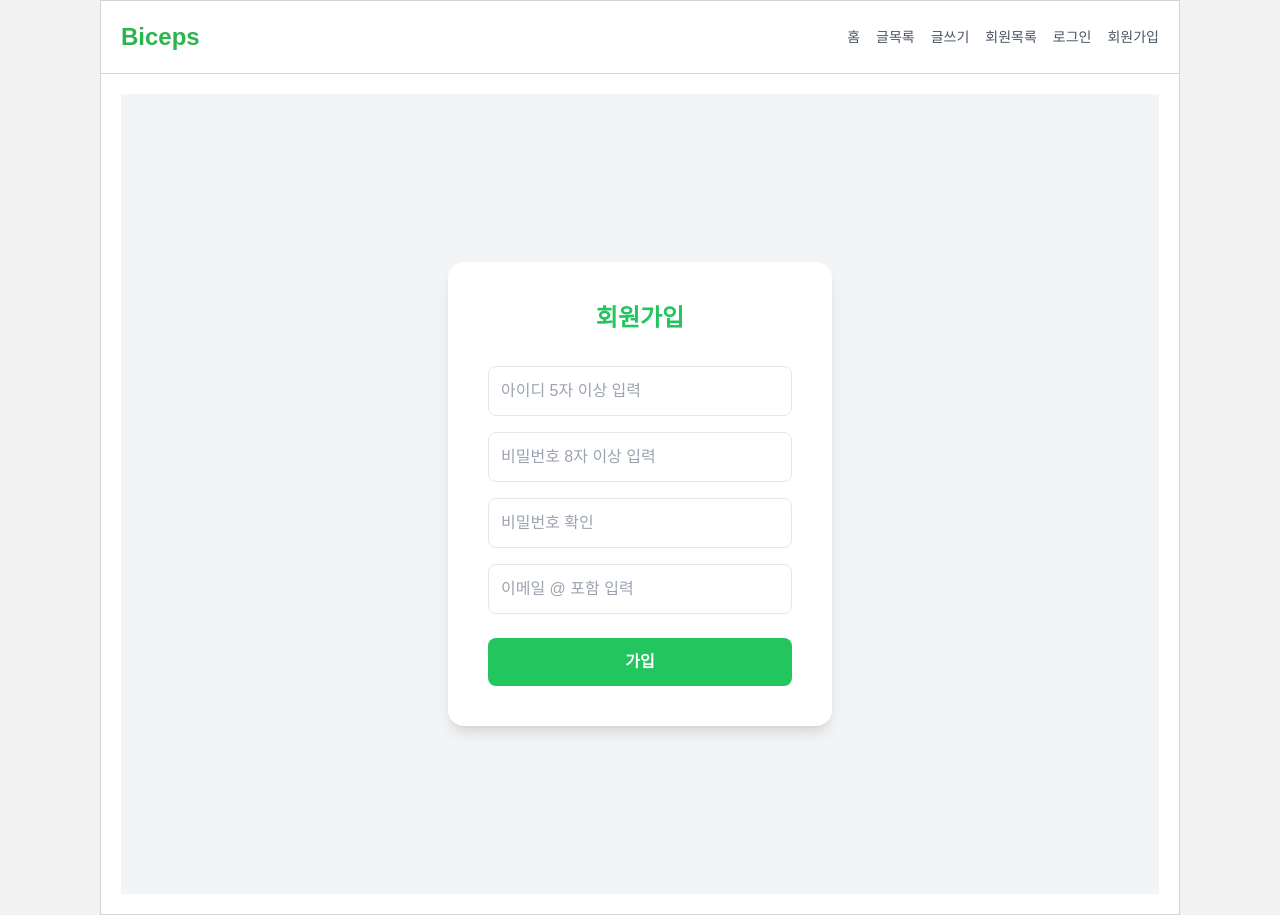
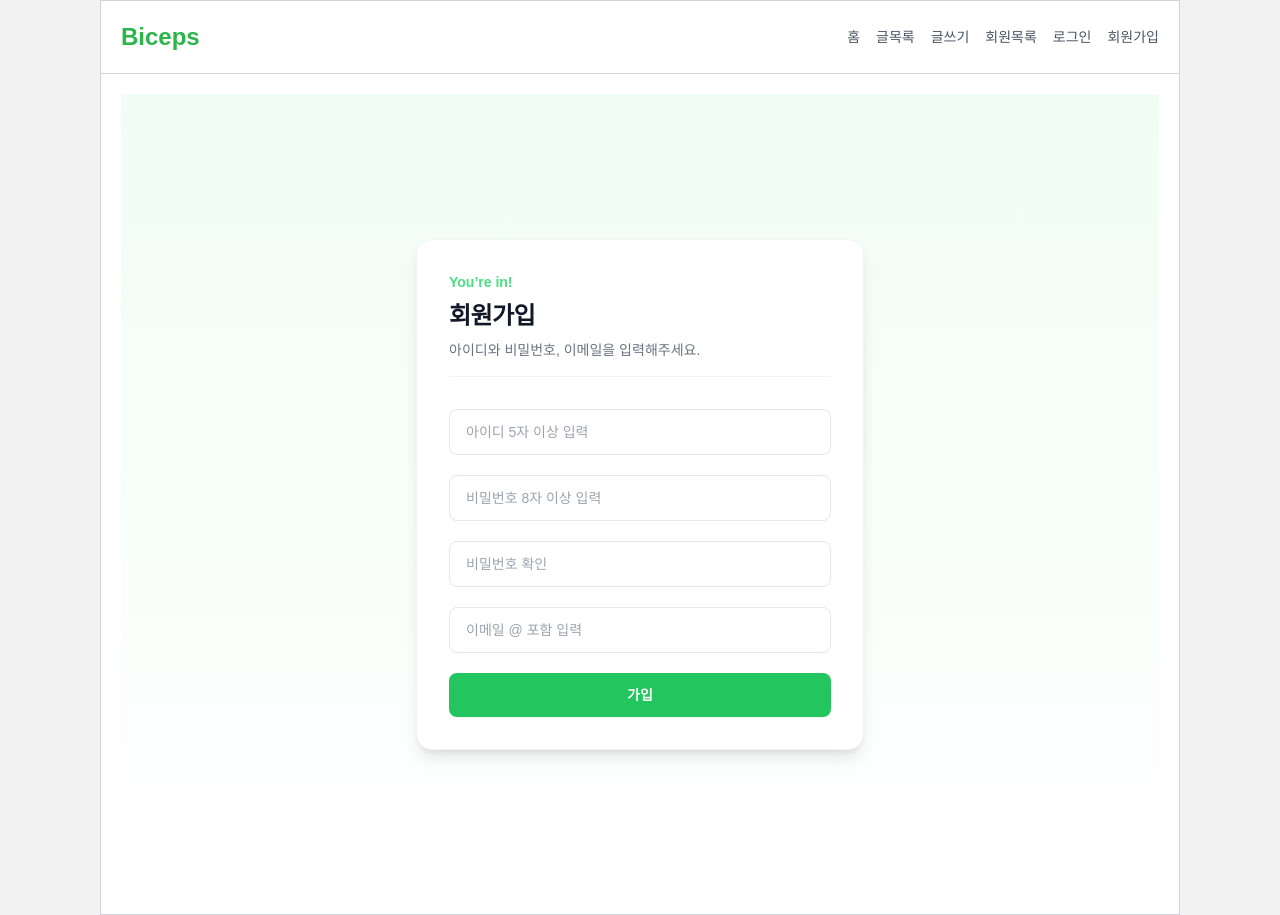
Before and after one commit to kjfcvx12/RedHat-Team-4, a React (Vite) app: page /join in a window 1280 px wide. Built offline with nearby package versions, Linux system fonts and the light colour scheme.

Commit message:
edit login, join css

```diff
--- a/src/components/Join.jsx
+++ b/src/components/Join.jsx
@@ -1,48 +1,48 @@
-import React, { useState } from 'react';
-import { useNavigate } from 'react-router-dom';
+import React, {useState} from 'react';
+import {useNavigate} from 'react-router-dom';
 
 const Join = () => {
 
-    const [userId,setUserId]=useState('');
-    const [pw,setPw]=useState('');
-    const [pw2,setPw2]=useState('');
-    const [email,setEmail]=useState(null);
-    const navigator=useNavigate();
+    const [userId, setUserId] = useState('');
+    const [pw, setPw] = useState('');
+    const [pw2, setPw2] = useState('');
+    const [email, setEmail] = useState(null);
+    const navigator = useNavigate();
 
-    const onJoin=(e)=>{
+    const onJoin = (e) => {
         e.preventDefault();
 
-        const user={userId, pw, email};
+        const user = {userId, pw, email};
 
-        if (userId.length<5){
+        if (userId.length < 5) {
             alert('아이디를 5자 이상 입력하세요!');
             return;
         }
 
-        if (pw.length<8){
+        if (pw.length < 8) {
             alert('비밀번호를 8자 이상 입력하세요!');
             return;
         }
 
-        if (pw!==pw2){
+        if (pw !== pw2) {
             alert('비밀번호를 다시 확인해주세요~');
             return;
         }
 
-        if (email===null){
+        if (email === null) {
             alert('이메일 입력해주세요!!!')
             return;
         }
 
-        let users=JSON.parse(localStorage.getItem("users")) || [];
+        let users = JSON.parse(localStorage.getItem("users")) || [];
 
-        if (users.some((e)=> e.userId === userId)){
+        if (users.some((e) => e.userId === userId)) {
             alert('중복된 아이디입니다. 다시 입력하세요.')
             return;
         }
 
         users.push(user);
-        localStorage.setItem("users",JSON.stringify(users))
+        localStorage.setItem("users", JSON.stringify(users))
 
         setUserId("");
         setPw("");
@@ -52,52 +52,57 @@ const Join = () => {
     }
 
     return (
-        <div className="min-h-screen bg-gray-100 flex items-center justify-center">
+        <div
+            className="min-h-screen bg-gradient-to-b from-green-50 bg-gray-100 to-white flex items-center justify-center">
             <form
                 onSubmit={onJoin}
-                className="w-96 bg-white p-10 rounded-2xl shadow-lg"
+                className="w-full max-w-md bg-white shadow-lg rounded-2xl p-8 text-gray-800 border border-gray-100"
             >
-                <h1 className="text-2xl font-bold text-green-500 text-center mb-8">
+                <div className="mb-8 pb-4 border-b border-gray-100">
+                    <p className="text-sm font-semibold text-green-400 mb-2">You’re in!</p>
+                    <h1 className="text-2xl font-extrabold text-gray-900 tracking-tight">
                         회원가입
                     </h1>
+                    <p className="text-sm text-gray-500 mt-2">
+                        아이디와 비밀번호, 이메일을 입력해주세요.
+                    </p>
+                </div>
 
+                <div className="space-y-5">
                     <input
                         type='text'
                         value={userId}
-                    onChange={(e)=>setUserId(e.target.value)}
+                        onChange={(e) => setUserId(e.target.value)}
                         placeholder='아이디 5자 이상 입력'
-                    className="w-full p-3 mb-4 border rounded-lg focus:outline-none focus:ring-2 focus:ring-sky-400"
+                        className="w-full px-4 py-3 text-sm text-gray-600 border border-gray-200 rounded-lg outline-none bg-white focus:border-green-500 focus:ring-2 focus:ring-green-100 transition-all"
                     />
-
                     <input
                         type='password'
                         value={pw}
-                    onChange={(e)=>setPw(e.target.value)}
+                        onChange={(e) => setPw(e.target.value)}
                         placeholder='비밀번호 8자 이상 입력'
-                    className="w-full p-3 mb-4 border rounded-lg focus:outline-none focus:ring-2 focus:ring-sky-400"
+                        className="w-full px-4 py-3 text-sm text-gray-600 border border-gray-200 rounded-lg outline-none bg-white focus:border-green-500 focus:ring-2 focus:ring-green-100 transition-all"
                     />
-
                     <input
                         type='password'
                         value={pw2}
-                    onChange={(e)=>setPw2(e.target.value)}
+                        onChange={(e) => setPw2(e.target.value)}
                         placeholder='비밀번호 확인'
-                    className="w-full p-3 mb-4 border rounded-lg focus:outline-none focus:ring-2 focus:ring-sky-400"
+                        className="w-full px-4 py-3 text-sm text-gray-600 border border-gray-200 rounded-lg outline-none bg-white focus:border-green-500 focus:ring-2 focus:ring-green-100 transition-all"
                     />
-
                     <input
                         type='email'
                         value={email}
-                    onChange={(e)=>setEmail(e.target.value)}
+                        onChange={(e) => setEmail(e.target.value)}
                         placeholder='이메일 @ 포함 입력'
-                    className="w-full p-3 mb-6 border rounded-lg focus:outline-none focus:ring-2 focus:ring-sky-400"
+                        className="w-full px-4 py-3 text-sm text-gray-600 border border-gray-200 rounded-lg outline-none bg-white focus:border-green-500 focus:ring-2 focus:ring-green-100 transition-all"
                     />
-
                     <button
-                    className="w-full p-3 bg-green-500 text-white rounded-lg font-semibold hover:bg-sky-400 transition"
+                        className="w-full py-3 bg-green-500 text-white text-sm font-semibold rounded-lg hover:bg-green-600 transition-colors shadow-sm"
                     >
                         가입
                     </button>
+                </div>
             </form>
         </div>
     );
--- a/src/components/Login.jsx
+++ b/src/components/Login.jsx
@@ -1,9 +1,9 @@
-import React, { useState } from 'react';
-import { useNavigate } from 'react-router-dom';
-import { useCafe } from './CafeContextPro';
+import React, {useState} from 'react';
+import {useNavigate} from 'react-router-dom';
+import {useCafe} from './CafeContextPro';
 
 const Login = () => {
-  const { setCurrentUser } = useCafe();  //로그인성공하면 저장
+    const {setCurrentUser} = useCafe();  //로그인성공하면 저장
     const navigate = useNavigate(); //로그인 성공하면 페이지이동
 
     const [userId, setUserId] = useState(''); //아이디 저장state
@@ -33,13 +33,14 @@ const Login = () => {
     };
 
     return (
-      <div className="min-h-screen bg-gradient-to-b from-green-50 via-gray-50 to-white flex items-center justify-center px-4">
+        <div
+            className="min-h-screen bg-gradient-to-b from-sky-50 via-gray-50 to-white flex items-center justify-center px-4">
             <form
                 onSubmit={userLogin}
                 className="w-full max-w-md bg-white shadow-lg rounded-2xl p-8 text-gray-800 border border-gray-100"
             >
                 <div className="mb-8 pb-4 border-b border-gray-100">
-            <p className="text-sm font-semibold text-green-600 mb-2">WELCOME</p>
+                    <p className="text-sm font-semibold text-sky-400 mb-2">Welcome Back!</p>
                     <h1 className="text-2xl font-extrabold text-gray-900 tracking-tight">
                         로그인
                     </h1>
@@ -49,29 +50,23 @@ const Login = () => {
                 </div>
 
                 <div className="space-y-5">
-            <p>
                     <input
                         type="text"
                         value={userId}
                         onChange={(e) => setUserId(e.target.value)}
                         placeholder="아이디 입력"
-                  className="w-full px-4 py-3 text-sm text-gray-700 border border-gray-200 rounded-lg outline-none bg-white focus:border-green-500 focus:ring-2 focus:ring-green-100 transition-all"
+                        className="w-full px-4 py-3 text-sm text-gray-700 border border-gray-200 rounded-lg outline-none bg-white focus:border-sky-400 focus:ring-2 focus:ring-sky-100 transition-all"
                     />
-            </p>
-
-            <p>
                     <input
                         type="password"
                         value={pw}
                         onChange={(e) => setPw(e.target.value)}
                         placeholder="비밀번호 입력"
-                  className="w-full px-4 py-3 text-sm text-gray-700 border border-gray-200 rounded-lg outline-none bg-white focus:border-green-500 focus:ring-2 focus:ring-green-100 transition-all"
+                        className="w-full px-4 py-3 text-sm text-gray-700 border border-gray-200 rounded-lg outline-none bg-white focus:border-sky-400 focus:ring-2 focus:ring-sky-100 transition-all"
                     />
-            </p>
-
                     <button
                         type="submit"
-                className="w-full py-3 bg-green-500 text-white text-sm font-semibold rounded-lg hover:bg-green-600 transition-colors shadow-sm"
+                        className="w-full py-3 bg-sky-400 text-white text-sm font-semibold rounded-lg hover:bg-sky-500 transition-colors shadow-sm"
                     >
                         로그인
                     </button>
```
Lines whose indentation alone changed are shown as unchanged.
